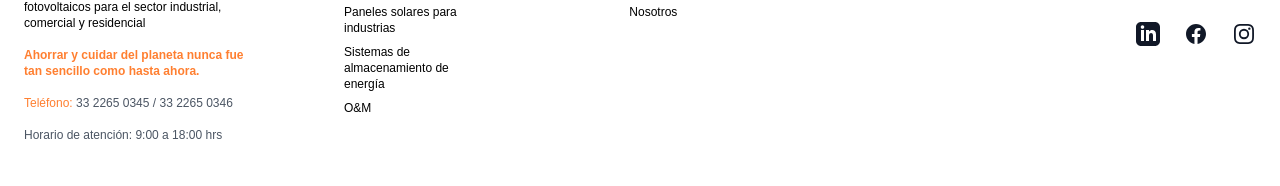
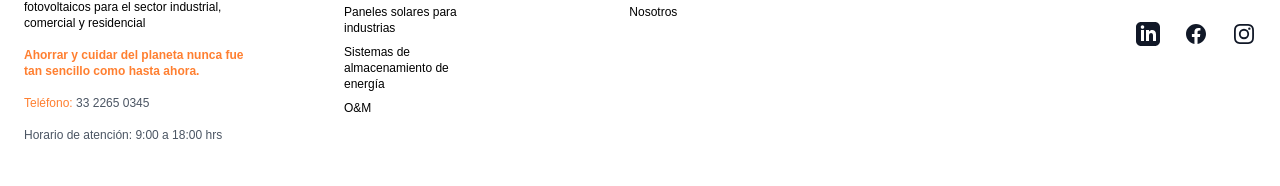
Before and after one commit to alexissahagun1/StellaSolar, a Next.js app: page /Soluciones in a window 1280 px wide. Shown: the part 9464-9650 px from the top of the page. Built offline with nearby package versions, Linux system fonts and the light colour scheme.

Commit message:
correcione

```diff
--- a/components/Footer.jsx
+++ b/components/Footer.jsx
@@ -23,7 +23,7 @@ const Footer = () => {
             <div className="w-56 space-y-4">
                 <p className="text-xs font-medium">Comercializamos e instalamos sistemas fotovoltaicos para el sector industrial, comercial y residencial</p>
                 <p className="text-xs font-bold stella-orange">Ahorrar y cuidar del planeta nunca fue tan sencillo como hasta ahora.</p>
-                <p className="text-xs font-medium stella-orange">Teléfono: <span className="text-gray-600">33 2265 0345 / 33 2265 0346</span></p>
+                <p className="text-xs font-medium stella-orange">Teléfono: <span className="text-gray-600">33 2265 0345</span></p>
                 <p className="text-xs text-gray-600 font-medium">Horario de atención: 9:00 a 18:00 hrs</p>
             </div>
 
```
